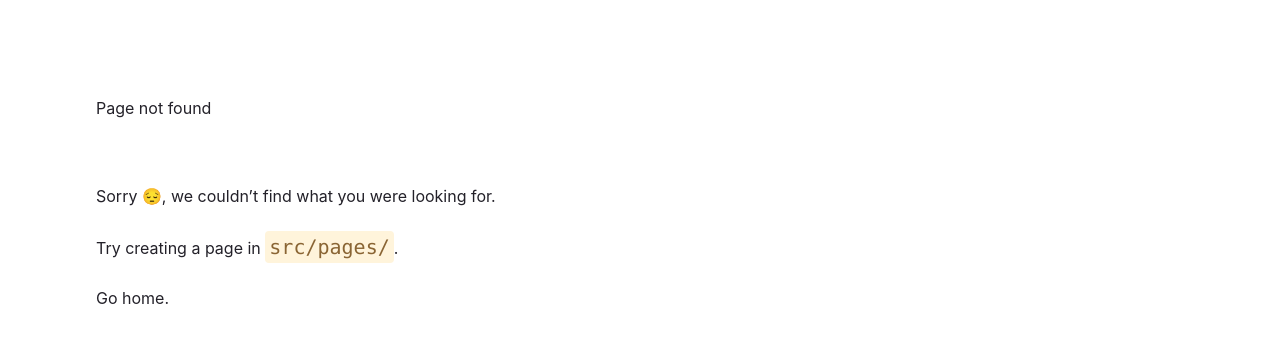
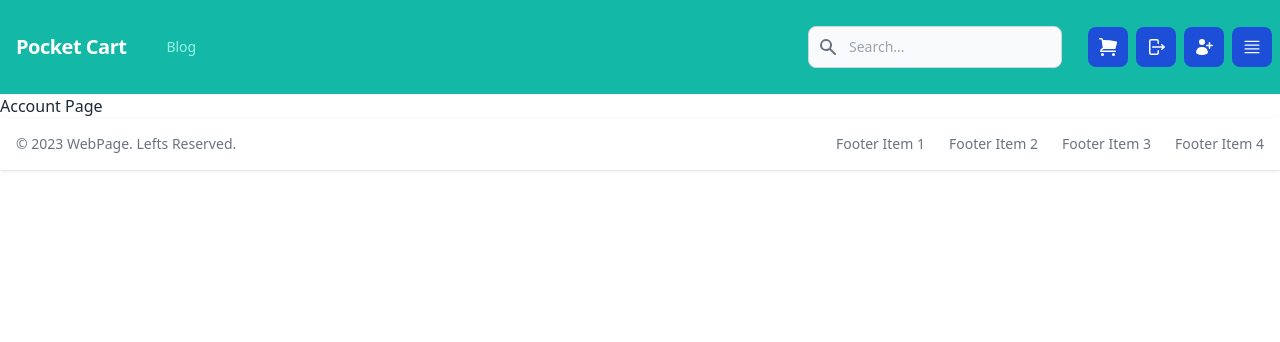
Before and after one commit to Griffy92/online-shop-client, a Gatsby site: page /account in a window 1280 px wide. Before the commit this address had no page. Built offline with nearby package versions, Linux system fonts and the light colour scheme; Gatsby itself is replaced by a stand-in of ours.

Commit message:
Wrap page/root element + signin functioning

```diff
--- a/gatsby-browser.js
+++ b/gatsby-browser.js
@@ -1 +1,16 @@
 import './src/styles/global.css';
+import React from 'react';
+import Layout from './src/components/layout';
+import { UserProvider } from './src/providers/UserProvider';
+
+export const wrapPageElement = ({ element, props }) => {
+    return (
+        <Layout {...props}>{element}</Layout>
+    )
+}
+
+export const wrapRootElement = ({ element }) => {
+    return (
+        <UserProvider>{element}</UserProvider>
+    )
+}
--- a/src/components/layout.jsx
+++ b/src/components/layout.jsx
@@ -1,17 +1,16 @@
 import React from 'react';
-import { useState, createContext, useEffect } from 'react';
+import { useState, useContext, useEffect } from 'react';
+import {container} from './layout.module.css'
+import { UserContext } from '../providers/UserProvider'
 import Navbar from './navbar';
 import Footer from './footer';
 import Sidebar from './sidebar';
 import FilterList from './FilterList';
-import {container} from './layout.module.css'
-
 import axios from 'axios';
 
-export const UserStateContext = createContext(null);
 
 const Layout = ( {children} ) => {
-    const [ user, setUser ] = useState({});
+    const { user, setUser } = useContext(UserContext);
 
     let token = localStorage.getItem('token');
     // fetch user
@@ -29,17 +28,19 @@ const Layout = ( {children} ) => {
         }
     }, [token])
 
-    console.log('hit me baby one more time', user);
+    const handleSignOut = () => {
+        setUser({});
+        localStorage.clear();
+        console.log(user, 'User signed out');
+    }
 
     return (
-        // <UserStateContext.Provider value={user}>
         <div>
-            <Navbar user={user} />
+            <Navbar user={user} handleSignOut={ handleSignOut} />
             {/* <FilterList /> */}
             {children}
             <Footer />
         </div>
-        // </UserStateContext.Provider>
     );
 };
 
--- a/src/components/navbar.jsx
+++ b/src/components/navbar.jsx
@@ -1,11 +1,13 @@
 import React from 'react';
-import { Link } from 'gatsby'
+import { Link } from 'gatsby';
 import CartButton from './cart/cart-button';
 import SearchButton from './search-button';
 
 const Navbar = ( props ) => {
 
-    const { user } = props;
+    const { user, handleSignOut } = props;
+
+
 
     return (
         <nav className="flex items-center justify-between flex-wrap bg-teal-500">
@@ -29,7 +31,7 @@ const Navbar = ( props ) => {
 
             { user ? (
                 <>
-                    <button onClick={ () => localStorage.clear() } title="Sign out" type="button" className="text-white bg-blue-700 hover:bg-blue-800 focus:ring-4 focus:outline-none focus:ring-blue-300 font-medium rounded-lg text-sm p-2.5 text-center inline-flex items-center mr-2 dark:bg-blue-600 dark:hover:bg-blue-700 dark:focus:ring-blue-800">
+                    <button onClick={ handleSignOut } title="Sign out" type="button" className="text-white bg-blue-700 hover:bg-blue-800 focus:ring-4 focus:outline-none focus:ring-blue-300 font-medium rounded-lg text-sm p-2.5 text-center inline-flex items-center mr-2 dark:bg-blue-600 dark:hover:bg-blue-700 dark:focus:ring-blue-800">
                         <svg xmlns="http://www.w3.org/2000/svg" viewBox="0 0 20 20" fill="currentColor" class="w-5 h-5">
                             <path fill-rule="evenodd" d="M3 4.25A2.25 2.25 0 015.25 2h5.5A2.25 2.25 0 0113 4.25v2a.75.75 0 01-1.5 0v-2a.75.75 0 00-.75-.75h-5.5a.75.75 0 00-.75.75v11.5c0 .414.336.75.75.75h5.5a.75.75 0 00.75-.75v-2a.75.75 0 011.5 0v2A2.25 2.25 0 0110.75 18h-5.5A2.25 2.25 0 013 15.75V4.25z" clip-rule="evenodd" />
                             <path fill-rule="evenodd" d="M19 10a.75.75 0 00-.75-.75H8.704l1.048-.943a.75.75 0 10-1.004-1.114l-2.5 2.25a.75.75 0 000 1.114l2.5 2.25a.75.75 0 101.004-1.114l-1.048-.943h9.546A.75.75 0 0019 10z" clip-rule="evenodd" />
--- /dev/null
+++ b/src/pages/account.jsx
@@ -0,0 +1,11 @@
+import React from 'react';
+
+const Account = () => {
+    return (
+        <>
+            <h1>Account Page</h1>
+        </>
+    )
+}
+
+export default Account;
--- a/src/pages/index.jsx
+++ b/src/pages/index.jsx
@@ -26,7 +26,7 @@ const IndexPage = () => {
     console.log('hit me baby one more time', user);
 
 	return (
-		<Layout>
+		<>
 			<div className="bg-cover bg-center h-auto text-white py-24 px-10 bg-red-600">
 				<div className="md:w-1/2">
 					<p className="text-3xl font-bold">This is a banner - image didn't work, but don't hate the idea of having one on the landing page?</p>
@@ -38,8 +38,7 @@ const IndexPage = () => {
 			{/* <IndexCarousel />	 */}
 			<IndexCarousel />
 			{/* <FeaturedProducts /> */}
-		</Layout>
-
+		</>
 	)
 }
 
--- a/src/pages/product.jsx
+++ b/src/pages/product.jsx
@@ -15,7 +15,7 @@ const ProductPage = () => {
     console.log(productItem.url)
 
     return (
-        <Layout>
+        <>
             <div className='container'>
                 <div className="card w-1/2 bg-white shadow-xl mx-auto">
                     <figure className="px-10 pt-10">
@@ -46,7 +46,7 @@ const ProductPage = () => {
                     </div>
                 </div>
             </div>
-        </Layout>
+        </>
     )
 }
 
--- a/src/pages/signin.jsx
+++ b/src/pages/signin.jsx
@@ -1,16 +1,15 @@
 import React from 'react';
-import { useState, useEffect, createContext } from 'react';
+import { useState, useContext } from 'react';
 import { navigate } from 'gatsby';
-import Layout from '../components/layout'
+import { UserContext } from '../providers/UserProvider'
 import axios from 'axios'
 
-export const UserStateContext = createContext(null);
 
 const Signin = () => {
     const [ email, setEmail ] = useState('');
     const [ password, setPassword ] = useState('');
     const [ error, setError ] = useState('');
-    const [ user, setUser ] = useState({});
+    const { user, setUser } = useContext(UserContext);
 
     const _handleEmailChange = (e) => {
         setEmail(e.target.value);
@@ -31,14 +30,13 @@ const Signin = () => {
         };
 
         axios.post(`http://localhost:3000/login`, payload).then( (response) => {
-            // if (response.data.token ) {
+            if (response.data.token ) {
                 localStorage.setItem('token', response.data.token);
                 setUser(response.data.user)
-            // }
-            // console.log(response.data);
+            }
+            console.log(user);
         }).catch( (response) => {
             setError(response.response.data.error); // returns Invalid Credentials
-            // console.log(error)
         });
 
         // TODO: What if the user was already browsing then signs in? .... try navigate(-1)
@@ -46,7 +44,7 @@ const Signin = () => {
     };
 
     return (
-        <Layout loggedin={user}>
+        <>
             <form onSubmit={ _handleSubmit }>
                 <h1>Sign In Form</h1>
 
@@ -56,7 +54,7 @@ const Signin = () => {
                 <input type="password" name="password_digest" onChange={ _handlePasswordChange } />
                 <button>Signin</button>
             </form>
-        </Layout>
+        </>
     )
 }
 
--- a/src/pages/signup.jsx
+++ b/src/pages/signup.jsx
@@ -1,6 +1,5 @@
 import React from 'react';
 import { useState } from 'react';
-import  UserAPI from '../utilities/usersAPI'
 import Layout from '../components/layout'
 import axios from 'axios'
 
@@ -43,7 +42,7 @@ const Signup = () => {
     };
 
     return (
-        <Layout>
+        <>
             <h1>Sign up here foo</h1>
             <form onSubmit={ _handleUserCreationSubmit} >
                 <label>Name: </label>
@@ -54,7 +53,7 @@ const Signup = () => {
                 <input type="password_digest" value={password} onChange={_handlePasswordChange} />
                 <button>Signup!</button>
             </form>
-        </Layout>
+        </>
     )
 }
 
--- /dev/null
+++ b/src/providers/UserProvider.js
@@ -0,0 +1,14 @@
+import React from 'react';
+import { useState } from 'react';
+
+export const UserContext = React.createContext();
+
+export const UserProvider = ( {children} ) => {
+    const [ user, setUser ] = useState({});
+
+    return (
+        <UserContext.Provider value={{user, setUser}}>
+            {children}
+        </UserContext.Provider>
+    )
+}
```
